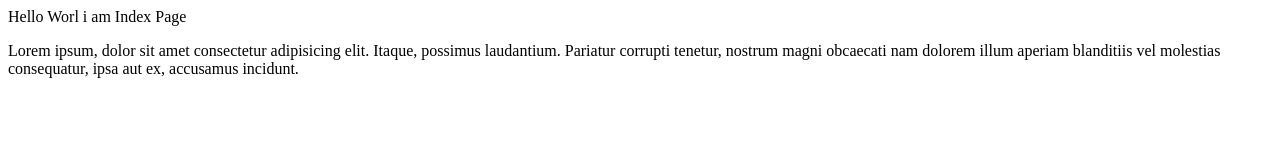
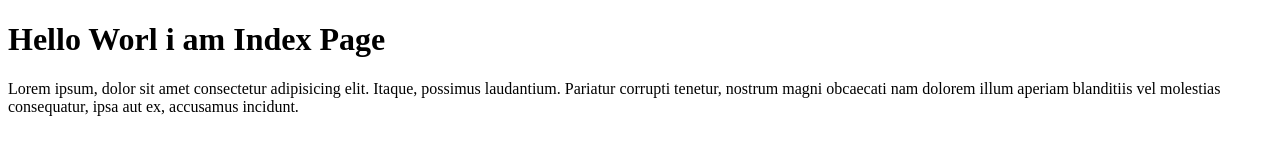
Before and after one commit to Shams1991/my-firstgithub-project, a plain HTML site: page index.html in a window 1280 px wide. Drawn offline with Linux system fonts and the light colour scheme.

Commit message:
index h1 changed

```diff
--- a/index.html
+++ b/index.html
@@ -7,7 +7,7 @@
     <title>Index Page</title>
   </head>
   <body>
-    <h>Hello Worl i am Index Page</h>
+    <h1>Hello Worl i am Index Page</h1>
     <p>
       Lorem ipsum, dolor sit amet consectetur adipisicing elit. Itaque, possimus
       laudantium. Pariatur corrupti tenetur, nostrum magni obcaecati nam dolorem
```
